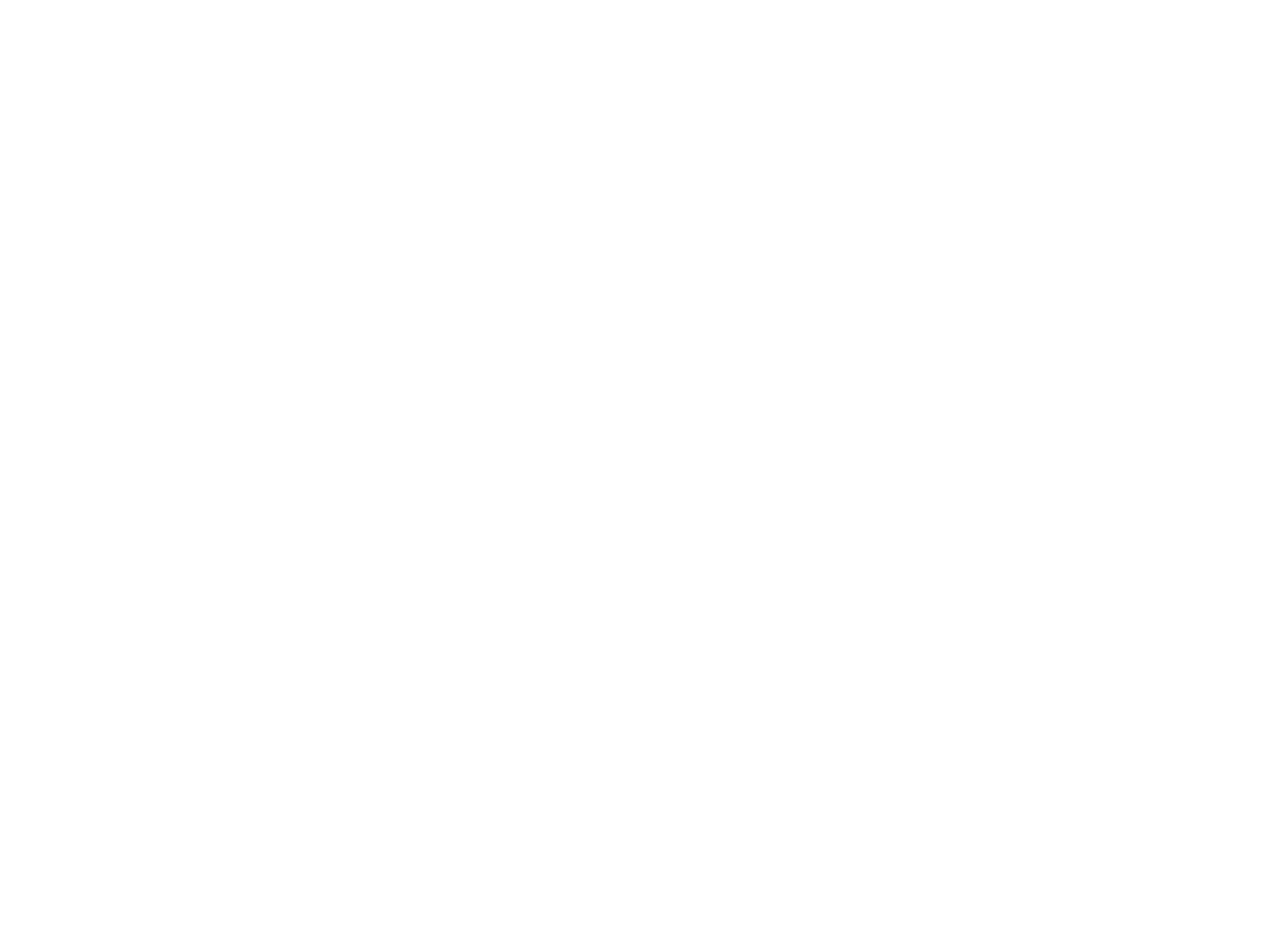
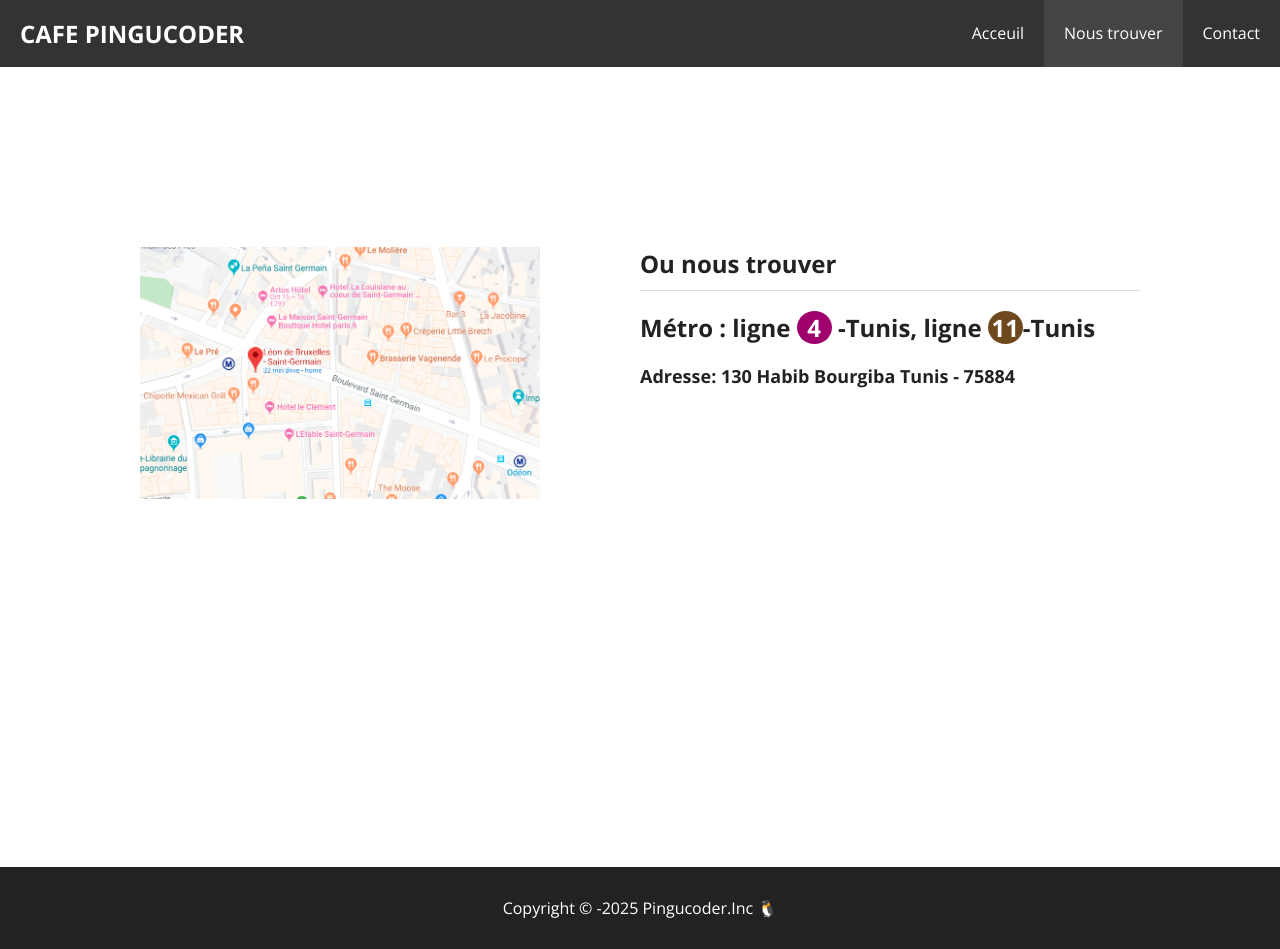
Before and after one commit to SamarAyadi/cafe-project, a plain HTML site: page where.html in a window 1280 px wide. Before the commit the page ends 800 px from the top, so only its background shows below. Drawn offline with nearby package versions, Linux system fonts and the light colour scheme.

Commit message:
Mise en place de la partie where

```diff
--- a/contact.html
+++ b/contact.html
@@ -0,0 +1,37 @@
+<!DOCTYPE html>
+<html lang="en">
+  <head>
+    <meta charset="UTF-8" />
+    <meta name="viewport" content="width=device-width, initial-scale=1.0" />
+    <link rel="stylesheet" href="./css/style.css" />
+    <script
+      src="https://kit.fontawesome.com/431f1e7af2.js"
+      crossorigin="anonymous"
+    ></script>
+    <link
+      href="https://fonts.googleapis.com/css2?family=Open+Sans:ital,wght@0,300..800;1,300..800&display=swap"
+      rel="stylesheet"
+    />
+    <title>Cafe Pingucoder | Contact</title>
+  </head>
+  <body>
+    <header class="header">
+      <nav>
+        <h1>
+          <a href="./index.html">CAFE PINGUCODER</a>
+        </h1>
+        <ul>
+          <li><a  href="./index.html">Acceuil</a></li>
+          <li><a  href="./where.html">Nous trouver</a></li>
+          <li><a class="active" href="./contact.html">Contact</a></li>
+        </ul>
+      </nav>
+    </header>
+
+
+
+    <footer>
+      <p>Copyright 	&copy; -2025 Pingucoder.Inc 🐧 </p>
+    </footer>
+  </body>
+</html>
--- a/css/style.css
+++ b/css/style.css
@@ -30,10 +30,10 @@ a {
   color: var(--color-dark);
   text-decoration: none;
 }
-p{
+p {
   margin-bottom: 20px;
 }
-.btn{
+.btn {
   display: inline-block;
   padding: 15px 25px;
   border-radius: 30px;
@@ -42,36 +42,55 @@ p{
   font-size: 14px;
   border: 0;
 }
-.btn-dark{
+.btn-dark {
   background: var(--color-dark);
   color: var(--color-text);
 }
-.btn-dark:hover{
+.btn-dark:hover {
   background: var(--color-text);
   color: var(--color-dark);
   border: 1px solid var(--color-dark);
 }
-.my-10{
+.my-10 {
   margin-top: 10px;
   margin-bottom: 10px;
 }
-.my-20{
+.my-20 {
   margin-top: 20px;
   margin-bottom: 20px;
 }
 
-.container{
+.underline {
+  padding-bottom: 10px;
+  border-bottom: 1px solid #ddd;
+}
+
+.chip {
+  display: inline-block;
+  width: 35px;
+  border-radius: 100%;
+  background: #333;
+  color: white;
+  text-align: center;
+}
+
+.chip-brown {
+  background: #6e491e;
+}
+.chip-purple {
+  background: #a0006e;
+}
+.container {
   max-width: 1000px;
   display: block;
   margin: auto;
 }
 
-
-.btn-primary{
+.btn-primary {
   background: var(--color-text);
   color: var(--color-dark);
 }
-.btn-primary:hover{
+.btn-primary:hover {
   background: var(--color-dark);
   color: var(--color-text);
 }
@@ -148,32 +167,32 @@ p{
 }
 
 /* features */
-.features{
+.features {
   padding: 100px 0px;
   overflow: auto;
   text-align: center;
 }
 
-.feature{
+.feature {
   float: left;
   width: 50%;
 }
 
 /* person */
 
-.person{
+.person {
   height: 400px;
   background: url(../images/cafe3.jpg) center center/cover;
 }
 
 /* reservation */
-.reservation{
+.reservation {
   padding: 100px 0;
   text-align: center;
 }
 
 /* footer */
-footer{
+footer {
   background: var(--color-dark);
   color: var(--color-text);
   padding: 30px 0;
@@ -183,3 +202,25 @@ footer{
 footer p {
   margin-bottom: 0;
 }
+
+/* where */
+
+.where {
+  padding: 180px 0 100px 0;
+  overflow: auto;
+  min-height: 100vh;
+}
+
+.where-img {
+  float: left;
+  width: 40%;
+}
+
+.where-text {
+  float: right;
+  width: 50%;
+}
+.where-text p {
+  font-size: 18px;
+  font-weight: 700;
+}
--- a/where.html
+++ b/where.html
@@ -0,0 +1,49 @@
+<!DOCTYPE html>
+<html lang="en">
+  <head>
+    <meta charset="UTF-8" />
+    <meta name="viewport" content="width=device-width, initial-scale=1.0" />
+    <link rel="stylesheet" href="./css/style.css" />
+    <script
+      src="https://kit.fontawesome.com/431f1e7af2.js"
+      crossorigin="anonymous"
+    ></script>
+    <link
+      href="https://fonts.googleapis.com/css2?family=Open+Sans:ital,wght@0,300..800;1,300..800&display=swap"
+      rel="stylesheet"
+    />
+    <title>Cafe Pingucoder | Where</title>
+  </head>
+  <body>
+    <header class="header">
+      <nav>
+        <h1>
+          <a href="./index.html">CAFE PINGUCODER</a>
+        </h1>
+        <ul>
+          <li><a href="./index.html">Acceuil</a></li>
+          <li><a class="active" href="./where.html">Nous trouver</a></li>
+          <li><a href="./contact.html">Contact</a></li>
+        </ul>
+      </nav>
+    </header>
+    <section class="where">
+      <div class="container">
+        <img class="where-img" src="./images/cafe2.png" alt="carte" />
+        <div class="where-text">
+          <h1 class="underline">Ou nous trouver</h1>
+
+          <h2>
+            Métro : ligne <span class="chip chip-purple">4 </span> -Tunis, ligne
+            <span class="chip chip-brown">11</span>-Tunis
+          </h2>
+          <p>Adresse: 130 Habib Bourgiba Tunis - 75884</p>
+        </div>
+      </div>
+    </section>
+
+    <footer>
+      <p>Copyright &copy; -2025 Pingucoder.Inc 🐧</p>
+    </footer>
+  </body>
+</html>
```
Also changed, not shown: images/cafe2.png (added).
